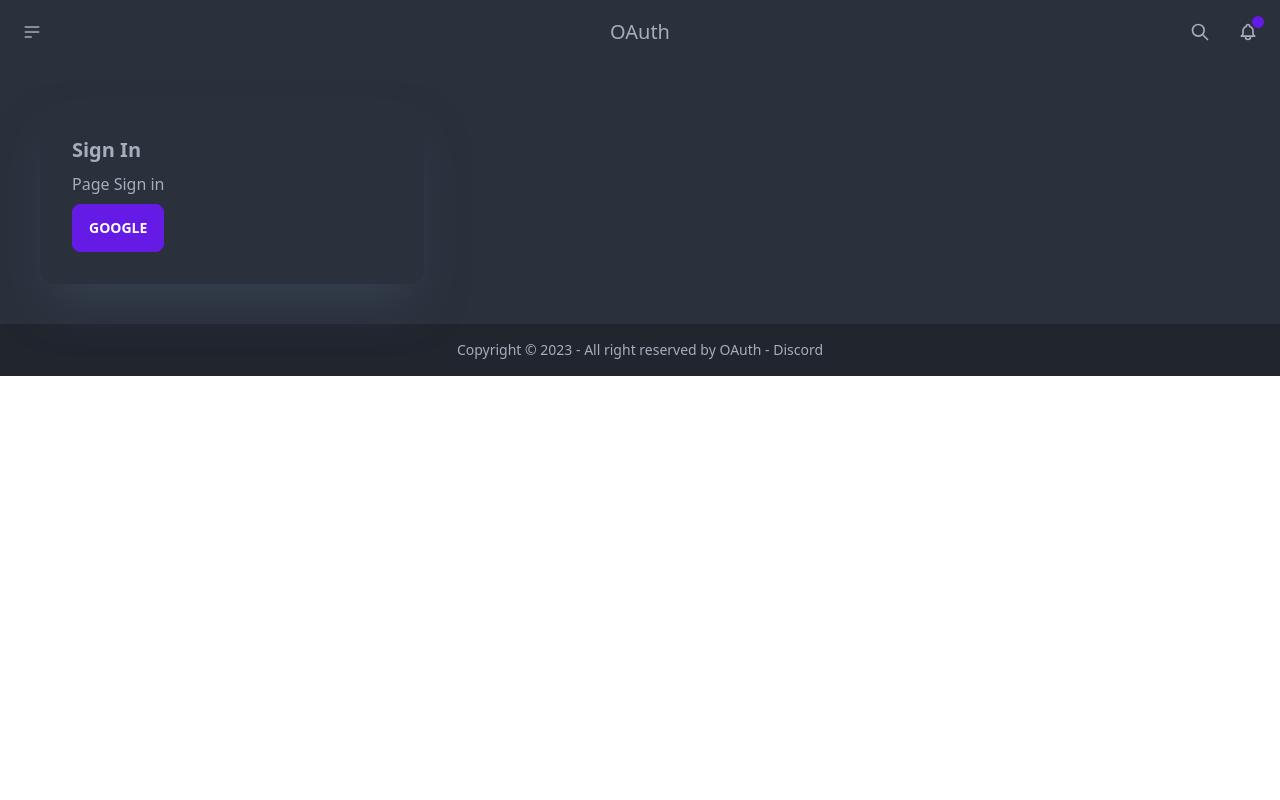
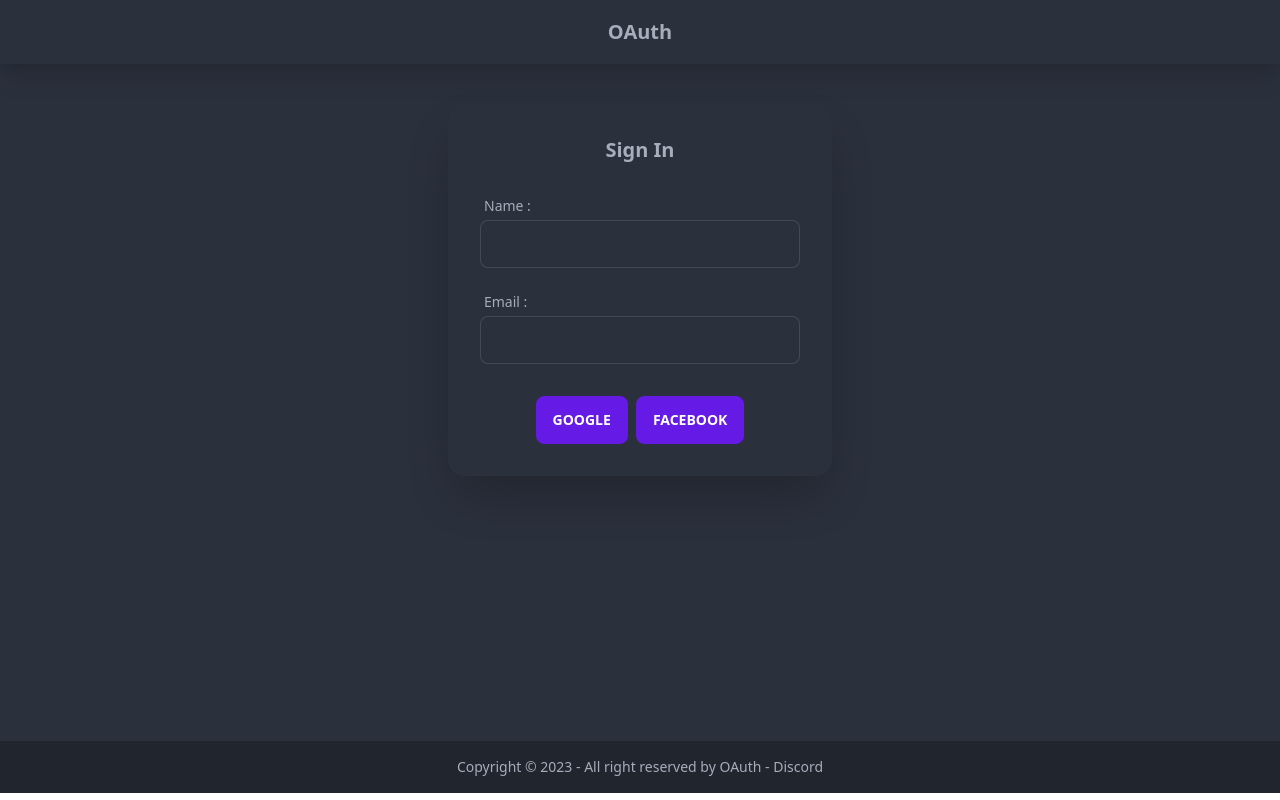
Before and after one commit to brunorafaeI/oauth2, a React (Vite) app in the folder frontend/: page / in a window 1280 px wide. Built offline with nearby package versions, Linux system fonts and the light colour scheme; no server answers.

Commit message:
feat: add network button and indicator

```diff
--- a/frontend/src/App.tsx
+++ b/frontend/src/App.tsx
@@ -1,6 +1,6 @@
-import { NavBar } from "./components/header/navbar";
-import { Footer } from "./components/layout/footer";
-import Login from "./pages/login";
+import { NavBar } from "./components/header/navbar"
+import { Footer } from "./components/layout/footer"
+import Login from "./pages/login"
 
 export function App() {
   return(
--- a/frontend/src/components/header/navbar.tsx
+++ b/frontend/src/components/header/navbar.tsx
@@ -1,7 +1,11 @@
+import { useAuth } from "../../hooks/auth";
+
 export function NavBar() {
+  const { isLoggedIn, SignOut } = useAuth()
   return(
     <>
-      <div className="navbar bg-base-100">
+      <div className="navbar bg-base-100 flex justify-center shadow-xl">
+        { isLoggedIn && (
           <div className="navbar-start">
             <div className="dropdown">
               <label tabIndex={0} className="btn btn-ghost btn-circle">
@@ -11,13 +15,16 @@ export function NavBar() {
                 <li><a>Homepage</a></li>
                 <li><a>Portfolio</a></li>
                 <li><a>About</a></li>
+                <li><a onClick={() => SignOut()}>Sign out</a></li>
               </ul>
             </div>
           </div>
+        )}
         <div className="navbar-center">
-          <a className="normal-case text-xl cursor-pointer">OAuth</a>
+          <a className="normal-case text-xl cursor-pointer font-bold">OAuth</a>
         </div>
-        <div className="navbar-end">
+        { isLoggedIn && (
+          <div className="navbar-end mr-6">
             <button className="btn btn-ghost btn-circle">
               <svg xmlns="http://www.w3.org/2000/svg" className="h-5 w-5" fill="none" viewBox="0 0 24 24" stroke="currentColor"><path strokeLinecap="round" strokeLinejoin="round" strokeWidth="2" d="M21 21l-6-6m2-5a7 7 0 11-14 0 7 7 0 0114 0z" /></svg>
             </button>
@@ -28,6 +35,7 @@ export function NavBar() {
               </div>
             </button>
           </div>
+        )}
       </div>
     </>
   )
--- a/frontend/src/components/indicator/user-stats.tsx
+++ b/frontend/src/components/indicator/user-stats.tsx
@@ -5,7 +5,7 @@ export function UserStats() {
 
   return (
     <>
-      <div className="stats shadow">
+      <div className="stats shadow mt-10">
 
         <div className="stat">
           <div className="stat-figure text-primary">
--- a/frontend/src/components/login/signin-google.tsx
+++ b/frontend/src/components/login/facebook.tsx
@@ -1,7 +1,7 @@
 import { useGoogleLogin } from "@react-oauth/google"
 import { useAuth } from "../../hooks/auth"
 
-export function SignInGoogle() {
+export function SignInFacebook() {
   const { isLoading, isLoggedIn, getAccessToken, SignOut } = useAuth()
 
   const SignInWithGoogle = useGoogleLogin({
@@ -21,7 +21,7 @@ export function SignInGoogle() {
       <button className={`btn btn-primary ${(isLoading ? " loading" : "")}`}
         onClick={() => isLoggedIn ? SignOut() : SignInWithGoogle()}
       >
-        { isLoggedIn ? ("Sign out") : ("Google")}
+        { isLoggedIn ? ("Sign out") : ("Facebook")}
       </button>
     </>
   )
--- /dev/null
+++ b/frontend/src/components/login/google.tsx
@@ -0,0 +1,28 @@
+import { useGoogleLogin } from "@react-oauth/google"
+import { useAuth } from "../../hooks/auth"
+
+export function SignInGoogle() {
+  const { isLoading, isLoggedIn, getAccessToken, SignOut } = useAuth()
+
+  const SignInWithGoogle = useGoogleLogin({
+    flow: 'auth-code',
+    onSuccess: response => {
+      const { code } = response
+
+      if (code) {
+        getAccessToken(code)
+      }
+    },
+    onError: () => console.log('Login Failed'),
+  })
+
+  return (
+    <>
+      <button className={`btn btn-primary ${(isLoading ? " loading" : "")}`}
+        onClick={() => isLoggedIn ? SignOut() : SignInWithGoogle()}
+      >
+        { isLoggedIn ? ("Sign out") : ("Google") }
+      </button>
+    </>
+  )
+}
--- /dev/null
+++ b/frontend/src/components/login/section-networks.tsx
@@ -0,0 +1,21 @@
+import { Signin } from "./signin";
+import { SignInGoogle } from "./google";
+import { SignInFacebook } from "./facebook";
+
+export function NetworkButton() {
+  return (
+    <div className="card w-5/10 bg-base-100 flex items-center shadow-2xl m-10">
+
+    <div className="card-body flex items-center">
+      <h2 className="card-title mb-6">Sign In</h2>
+        <Signin />
+
+      <div className="card-actions">
+        <SignInGoogle />
+        <SignInFacebook />
+      </div>
+    </div>
+
+  </div>
+  )
+}
--- a/frontend/src/components/login/signin.tsx
+++ b/frontend/src/components/login/signin.tsx
@@ -2,7 +2,16 @@
 export function Signin() {
   return (
     <>
-      <h1>Page Sign in</h1>
+      <form action="">
+        <div className="form-control w-screen max-w-xs mb-6">
+          <label className="label-text mb-1 ml-1" htmlFor="name">Name : </label>
+          <input type="text" name="name" id="name" className="input input-bordered w-full max-w-xs" />
+        </div>
+        <div className="form-control w-screen max-w-xs mb-6">
+          <label className="label-text mb-1  ml-1" htmlFor="email">Email : </label>
+          <input type="text" name="email" id="email" className="input input-bordered w-full max-w-xs" />
+        </div>
+      </form>
     </>
   )
 }
--- a/frontend/src/pages/login/index.tsx
+++ b/frontend/src/pages/login/index.tsx
@@ -1,27 +1,16 @@
-import { SignInGoogle } from "../../components/login/signin-google"
+import { SignInGoogle } from "../../components/login/google"
 import { Signin } from "../../components/login/signin"
 import { useAuth } from "../../hooks/auth"
 import { UserStats } from "../../components/indicator/user-stats"
+import { NetworkButton } from "../../components/login/section-networks"
 
 export default function Login() {
   const { isLoggedIn } = useAuth()
 
   return (
-    <>
-      { isLoggedIn && (<UserStats />)}
-
-      <div className="card w-96 bg-base-100 shadow-2xl shadow-gray-700 m-10">
-
-        <div className="card-body">
-          <h2 className="card-title">Sign In</h2>
-            <Signin />
-
-          <div className="card-actions">
-            <SignInGoogle />
-          </div>
-        </div>
-
-      </div>
-    </>
+    <div className="h-[42.3rem] flex flex-col justify-start items-center">
+      { isLoggedIn && (<UserStats />) }
+      { !isLoggedIn && (<NetworkButton />)}
+    </div>
   )
 }
--- a/frontend/tailwind.config.cjs
+++ b/frontend/tailwind.config.cjs
@@ -13,6 +13,16 @@ module.exports = {
   },
   plugins: [require("daisyui")],
   daisyui: {
-    themes: ["light", "dark", "halloween", "winter", "fantasy"]
+    themes: ["light", "dark", "halloween", "winter", "fantasy",
+    {
+      dark: {
+        ...require("daisyui/src/colors/themes")["[data-theme=dark]"],
+        secondary: "#FA9928"
+        // secondary: "#75DB48"
+      }
+    }
+
+    ],
+
   }
 }
```
Also changed, not shown: 1 other file (tests, documents, lock files or other folders). Lines whose indentation alone changed are shown as unchanged.
